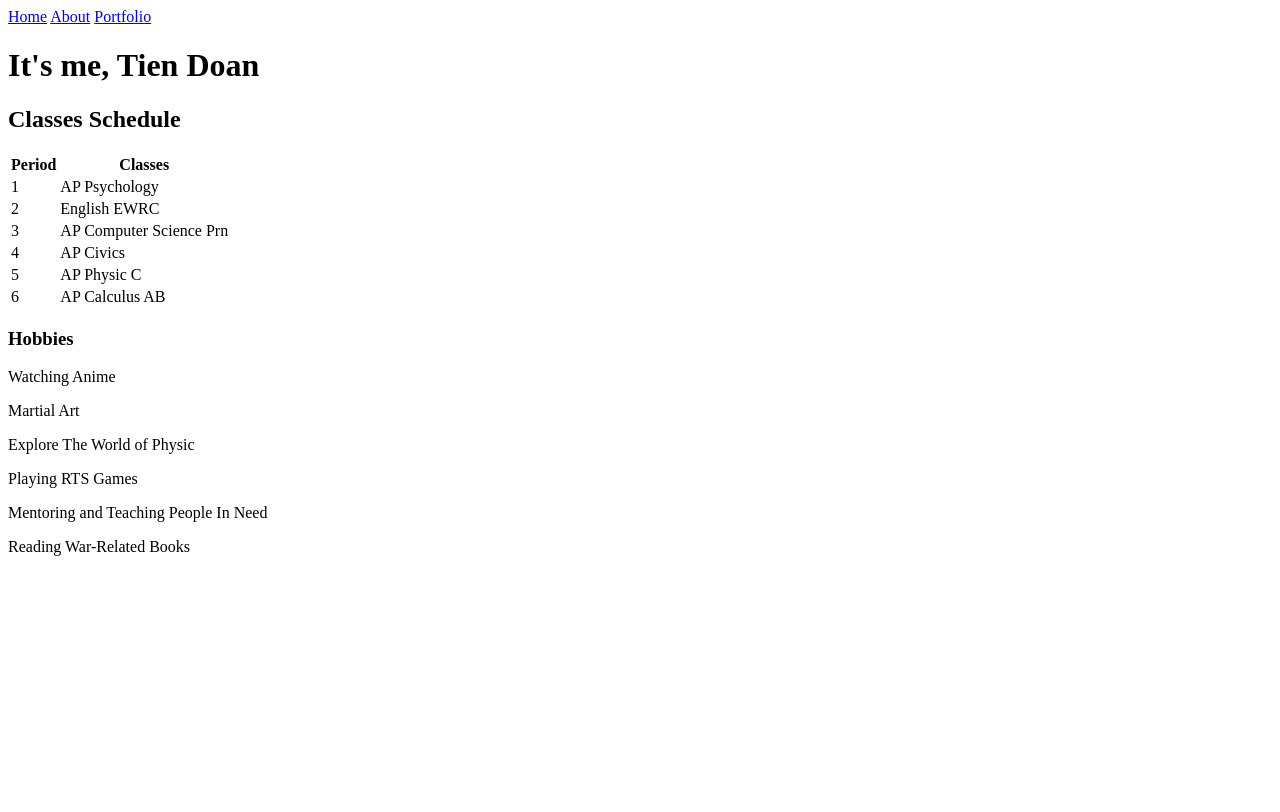
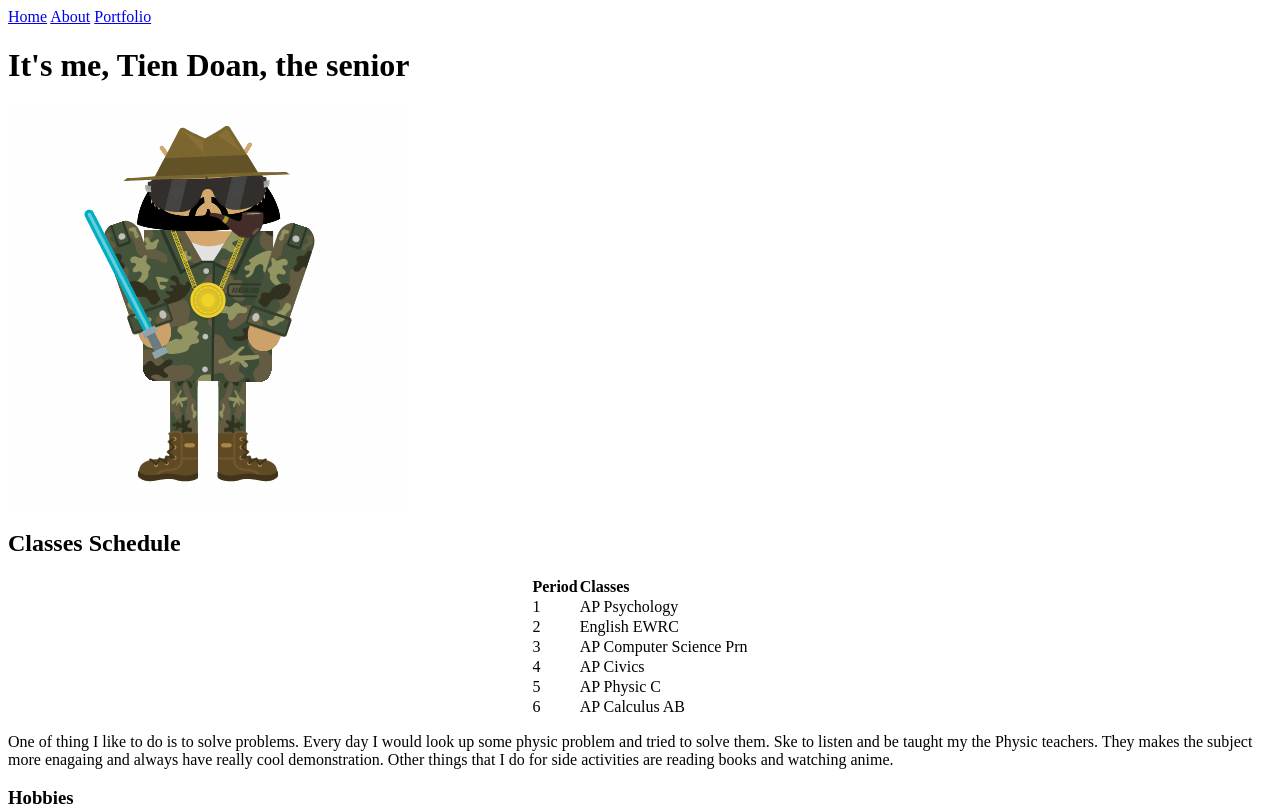
Before and after one commit to 17tdoan2/17tdoan2, a plain HTML site: page My_Website/about.html in a window 1280 px wide. Shown: the top 812 px of the page. Drawn offline with Linux system fonts and the light colour scheme.

Commit message:
initial commit

```diff
--- a/My_Website/About.css
+++ b/My_Website/About.css
@@ -1,28 +1,5 @@
-body{
-    font-family:"Comic Sans MS", fantasy;
-    color:#003366;
-}
-h1{
-    font-size:1.3em;
-    text-align:center;
-}
 table{
     Margin-left:auto;
     Margin-right:auto;
     Text-align:left;
-    Border-collapse:collapse
-
-}
-tr{
-    Border:1px solid #ffffff;
-    Text-align:center;
-    Background-color:#9fb6cd;
-}
-th{
-    Text-align:center;
-    Color: #ffffff;
-    Background-color: #003366;
-} I
- img{
-     margin:auto;
- }
+    Border-collapse:collapse;
--- a/My_Website/about.html
+++ b/My_Website/about.html
@@ -3,12 +3,14 @@
         <head>
             <meta charset="utf-8">
             <title>About me</title>
+            <link href="About.css" rel="stylesheet" type="text/css">
         </head>
         <body>
             <a href="index.html">Home</a>
             <a href="about.html">About</a>
             <a href="portfolio.html">Portfolio</a>
-            <h1>It's me, Tien Doan</h1>
+            <h1>It's me, Tien Doan, the senior</h1>
+            <img src="images/tien doan.gif"></img>
             <h2>Classes Schedule</h2>
             <table>
                 <tr><th>Period</th><th>Classes</th></tr>
@@ -19,6 +21,7 @@
                 <tr><td>5</td><td>AP Physic C</td></tr>
                 <tr><td>6</td><td>AP Calculus AB</td></tr>
             </table>
+            <p> One of thing I like to do is to solve problems. Every day I would look up some physic problem and tried to solve them. Ske to listen and be taught my the Physic teachers. They makes the subject more enagaing and always have really cool demonstration. Other things that I do for side activities are reading books and watching anime.</p> </p>
             <h3>Hobbies</h3>
             <p>Watching Anime</p>
             <p>Martial Art</p>
--- a/My_Website/icecream.css
+++ /dev/null
@@ -1,28 +0,0 @@
-body{
-    font-family:"Comic Sans MS", fantasy;
-    color:#003366;
-}
-h1{
-    font-size:1.3em;
-    text-align:center;
-}
-table{
-    Margin-left:auto;
-    Margin-right:auto;
-    Text-align:left;
-    Border-collapse:collapse
-    Cellspacing:0px;
-}
-tr{
-    Border:1px solid #ffffff;
-    Text-align:center;
-    Background-color:#9fb6cd;
-}
-th{
-    Text-align:center;
-    Color: #ffffff;
-    Background-color: #003366;
-} I
- img{
-     margin:auto;
- }
--- /dev/null
+++ b/My_Website/index.css
@@ -0,0 +1,3 @@
+body {
+    Background-color: red;
+}
```
Also changed, not shown: Class/practice.css (added, +12 -0 lines), Class/practice.html (added, +25 -0 lines), My_Website/ice.html (deleted, +0 -19 lines), My_Website/index.html (+2 -1 lines), My_Website/images/giphy (1).gif (added), My_Website/images/tien doan.gif (added), 1 other file.
